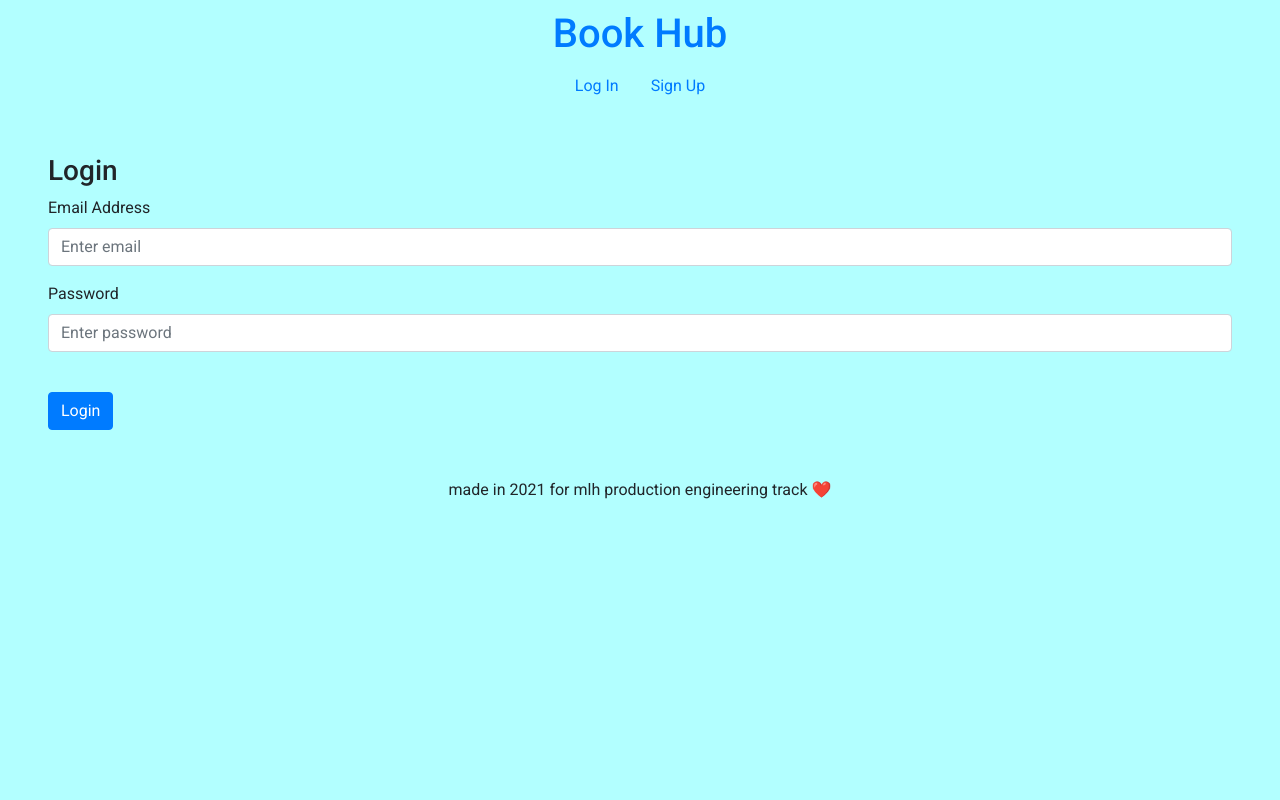
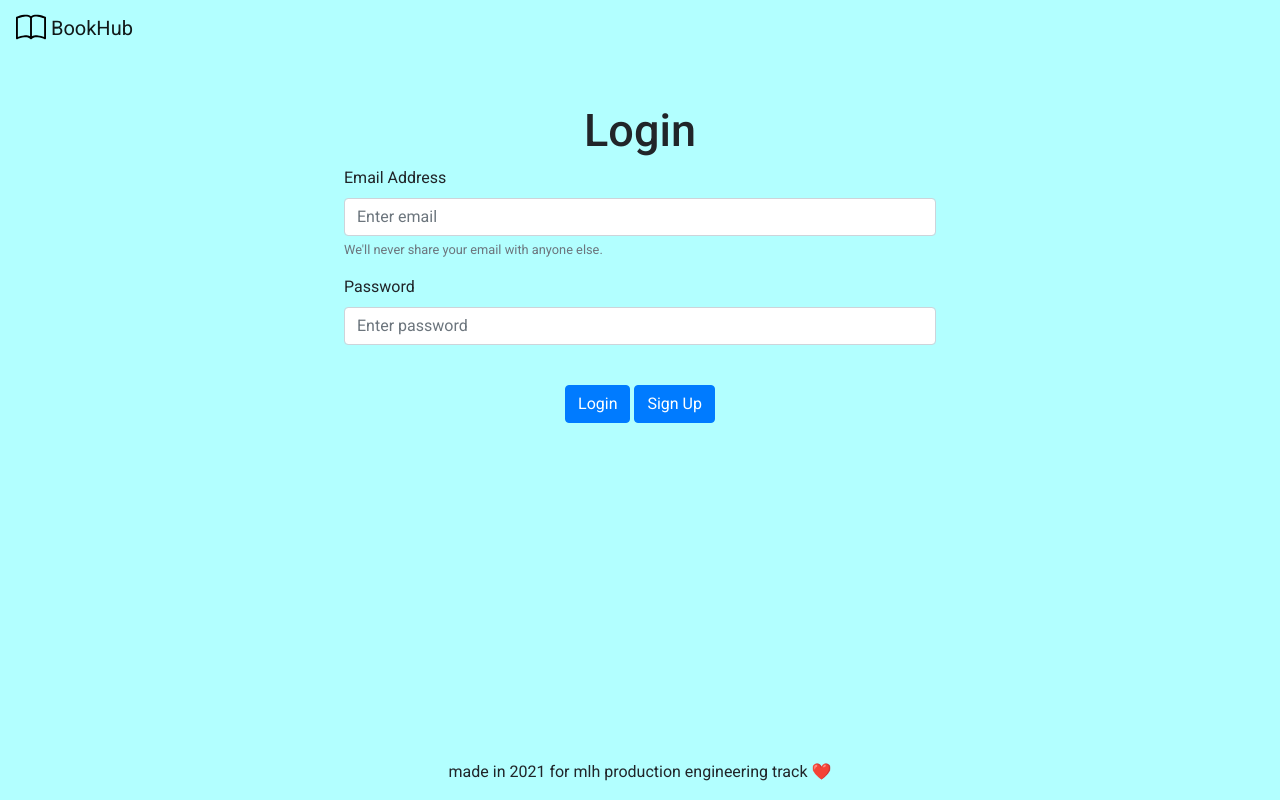
Before and after one commit to Taenerys/BookHub, a Flask app: page /auth/login in a window 1280 px wide. Run offline with Flask 2, Linux system fonts and the light colour scheme; some libraries are stand-ins or nearby versions.

Commit message:
Login, Signup and Navbar

```diff
--- a/app/auth.py
+++ b/app/auth.py
@@ -70,5 +70,6 @@ def signup():
             flash("Account created!", category="success")
 
             # TODO: fix this redirect to make the user flow more natural ??
-            return redirect(url_for("views.home"))
+            # return redirect(url_for("views.home"))
+            return redirect("/auth/login")
     return render_template("sign-up.html", user=current_user)
--- a/app/static/styles/main.css
+++ b/app/static/styles/main.css
@@ -18,18 +18,12 @@ body {
   margin: 0px;
 }
 
-.nav-bar {
-  text-align: center;
-  width: 100%;
-  display: inline-block;
-  background-color: #b2ffff;
-  font-family: "Roboto", serif;
-  font-weight: 700 !important;
-  padding-top: 10px;
-}
-
 footer {
   text-align: center;
+  position: absolute;
+  bottom: 0;
+  width: 100%;
+  height: 2.5rem;
 }
 
 section {
@@ -73,3 +67,26 @@ form {
   clear: both;
   display: table;
 }
+
+.login-div {
+  width: 50%;
+  margin: 0 auto;
+}
+
+.center-me {
+  text-align: center;
+}
+
+.subtitle {
+  font-size: 45px;
+}
+
+.nav-bar {
+  text-align: center;
+  width: 100%;
+  display: inline-block;
+  background-color: #b2ffff;
+  font-family: "Roboto", serif;
+  font-weight: 700 !important;
+  padding-top: 10px;
+}
--- a/app/templates/index.html
+++ b/app/templates/index.html
@@ -15,51 +15,50 @@
         href="https://fonts.googleapis.com/css2?family=Roboto:ital,wght@0,100;0,300;0,400;0,500;0,700;0,900;1,100;1,300;1,400;1,500;1,700;1,900&display=swap"
         rel="stylesheet">
 
-    <link lang='sass' rel="stylesheet" href="./static/styles/main.css">
-    <link rel='icon' href='./static/img/favicon.ico' type='image/x-icon' />
-    <title>{{ title }}</title>
+    <link lang='sass' rel="stylesheet" href="/static/styles/main.css">
+    <link rel='icon' href='/static/img/favicon.ico' type='image/x-icon' />
+    <title>BookHub</title>
 </head>
 
 <body>
-    <header class="nav-bar">
-        <div class="nav-content">
-            <a href="/">
-                <h1>Book Hub</h1>
+    <nav class="navbar navbar-expand-lg navbar-light">
+        {% if user.is_authenticated %}
+        <a class="navbar-brand" href="/home">
+            <img src="/static/images/book.svg" width="30" height="30" class="d-inline-block align-top" alt="">
+            BookHub
         </a>
+        <button class="navbar-toggler" type="button" data-toggle="collapse" data-target="#navbarNavAltMarkup"
+            aria-controls="navbarNavAltMarkup" aria-expanded="false" aria-label="Toggle navigation">
+            <span class="navbar-toggler-icon"></span>
+        </button>
+        <div class="collapse navbar-collapse" id="navbarNavAltMarkup">
+            <div class="navbar-nav">
+                <a class="nav-item nav-link active" href="/">Home <span class="sr-only">(current)</span></a>
+                <a class="nav-item nav-link" href="/create">Start Writing</a>
+                <a class="nav-item nav-link" href="/auth/log-out">Logout</a>
             </div>
-    </header>
-
-    <ul class="nav justify-content-center">
-        {% if user.is_authenticated %}
-            <li class="nav-item">
-                <a class="nav-link" href="/auth/log-out">Log Out</a>
-            </li>
-            <li class="nav-item">
-                <a class="nav-link" href="/">Home</a>
-            </li>
+        </div>
         {% else %}
-            <li class="nav-item">
-                <a class="nav-link" href="/auth/login">Log In</a>
-            </li>
-            <li class="nav-item">
-                <a class="nav-link" href="/auth/sign-up">Sign Up</a>
-            </li>
+        <a class="navbar-brand" href="/auth/login">
+            <img src="/static/images/book.svg" width="30" height="30" class="d-inline-block align-top" alt="">
+            BookHub
+        </a>
         {% endif %}
-    </ul>
+    </nav>
 
     <!-- Show the flash message -->
     {% with messages = get_flashed_messages(with_categories=true) %}
-    {% if messages  %}
+    {% if messages %}
     {% for category, message in messages %}
     {% if category == 'error' %}
-                <div class="alert alert-danger alter-dismissable fade show" role="alert">
+    <div class="alert alert-danger alter-dismissable fade show login-div" role="alert">
         {{ message }}
         <button type="button" class="close" data-dismiss="alert">
             <span aria-hidden="true">&times;</span>
         </button>
     </div>
     {% else %}
-                <div class="alert alert-success alter-dismissable fade show" role="alert">
+    <div class="alert alert-success alter-dismissable fade show login-div" role="alert">
         {{ message }}
         <button type="button" class="close" data-dismiss="alert">
             <span aria-hidden="true">&times;</span>
@@ -73,16 +72,18 @@
     {% block content %}
     {% endblock content %}
 
-    <div style="margin: 2rem 0;"></div>
-
     <footer>made in 2021 for mlh production engineering track ❤️</footer>
 
     <script src="https://code.jquery.com/jquery-3.2.1.slim.min.js"
-        integrity="sha384-KJ3o2DKtIkvYIK3UENzmM7KCkRr/rE9/Qpg6aAZGJwFDMVNA/GpGFF93hXpG5KkN"
-        crossorigin="anonymous"></script>
+        integrity="sha384-KJ3o2DKtIkvYIK3UENzmM7KCkRr/rE9/Qpg6aAZGJwFDMVNA/GpGFF93hXpG5KkN" crossorigin="anonymous">
+        </script>
+
     <script src="https://cdnjs.cloudflare.com/ajax/libs/popper.js/1.12.9/umd/popper.min.js"
-        integrity="sha384-ApNbgh9B+Y1QKtv3Rn7W3mgPxhU9K/ScQsAP7hUibX39j7fakFPskvXusvfa0b4Q"
-        crossorigin="anonymous"></script>
+        integrity="sha384-ApNbgh9B+Y1QKtv3Rn7W3mgPxhU9K/ScQsAP7hUibX39j7fakFPskvXusvfa0b4Q" crossorigin="anonymous">
+        </script>
+
     <script src="https://maxcdn.bootstrapcdn.com/bootstrap/4.0.0/js/bootstrap.min.js"
-        integrity="sha384-JZR6Spejh4U02d8jOt6vLEHfe/JQGiRRSQQxSfFWpi1MquVdAyjUar5+76PVCmYl"
-        crossorigin="anonymous"></script>
+        integrity="sha384-JZR6Spejh4U02d8jOt6vLEHfe/JQGiRRSQQxSfFWpi1MquVdAyjUar5+76PVCmYl" crossorigin="anonymous">
+        </script>
+
+</body>
--- a/app/templates/login.html
+++ b/app/templates/login.html
@@ -2,29 +2,34 @@
 
 {% block content %}
 <form method="POST">
-    <h3 text-align="center">Login</h3>
+    <div>
+        <div class="login-div">
+            <h3 class="center-me subtitle">Login</h3>
             <div class="form-group">
                 <label for="email">Email Address</label>
-        <input
-            type="email"
-            class="form-control"
-            id="email"
-            name="email"
-            placeholder="Enter email"
-        />
+                <input type="email" class="form-control" id="email" name="email" placeholder="Enter email" />
+                <small id="emailHelp" class="form-text text-muted">We'll never share your email with anyone
+                    else.</small>
             </div>
             <div class="form-group">
                 <label for="password">Password</label>
-        <input
-            type="password"
-            class="form-control"
-            id="password"
-            name="password"
-            placeholder="Enter password"
-        />
+                <input type="password" class="form-control" id="password" name="password"
+                    placeholder="Enter password" />
             </div>
-    <br/>
+            <br />
+
+            <div class="center-me">
                 <button type="submit" class="btn btn-primary">Login</button>
+                <button id="redirectMe" type="button" class="btn btn-primary">Sign Up</button>
+            </div>
+        </div>
+    </div>
 </form>
 
+<script type="text/javascript">
+    document.getElementById("redirectMe").onclick = function () {
+        location.href = "/auth/sign-up";
+    };
+</script>
+
 {% endblock %}
--- a/wsgi.py
+++ b/wsgi.py
@@ -1,4 +1,5 @@
 from app import create_app
 
-app = create_app()
-app.run()
+if __name__ == "__main__":
+    app = create_app()
+    app.run()
```
Also changed, not shown: app/templates/home.html (+6 -14 lines), app/templates/sign-up.html (+16 -31 lines), app/database.db, app/static/images/book.svg (added). Lines whose indentation alone changed are shown as unchanged.
